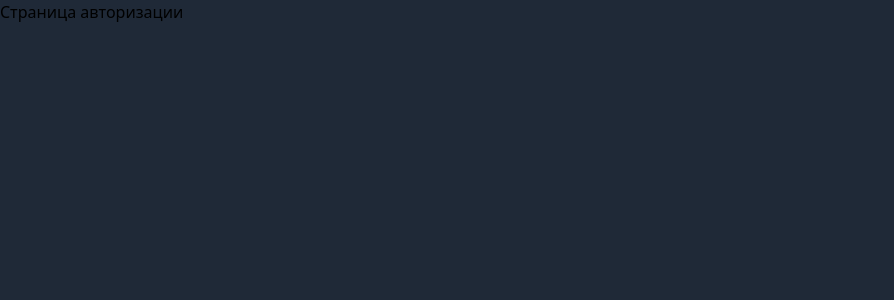
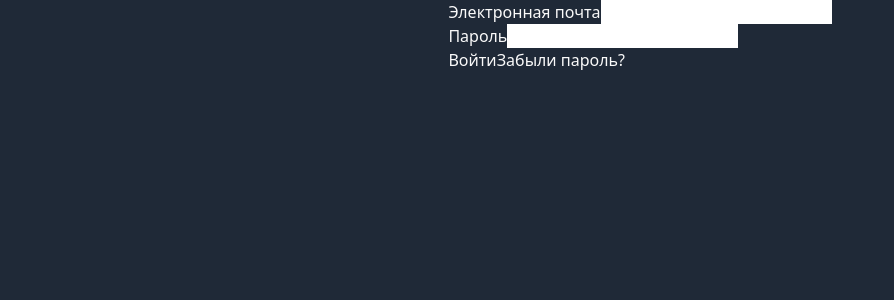
Before and after one commit to juhc/monopoly4u-front, a Vue app: page /login in a window 1280 px wide. Shown: the top 300 px of the page, without its empty margins (0-894 px from the left). Built offline with nearby package versions, Linux system fonts and the light colour scheme.

Commit message:
Добвлен template для страницы авторизации

```diff
--- a/src/components/Board.vue
+++ b/src/components/GameRoomComponents/Board.vue
@@ -1,5 +1,5 @@
 <script setup>
-import { ref, computed, reactive } from 'vue';
+import { ref } from 'vue';
 
 import PropertyField from './Fields/PropertyField.vue'
 import CornerTemplate from './Fields/Templates/CornerTemplate.vue';
@@ -50,8 +50,6 @@ function getFieldDirectionByLineIndex(index) {
 
     return lineIndex % 2 == 1 ? "horizontal" : "vertical"
 }
-
-console.log(fields)
 </script>
 
 <template>
--- a/src/components/Fields/SpecialField.vue
+++ b/src/components/GameRoomComponents/Fields/SpecialField.vue
@@ -4,7 +4,6 @@ import { useAttrs } from 'vue';
 import FieldTemplate from './Templates/FieldTemplate.vue';
 
 const attrs = useAttrs();
-console.log(attrs)
 </script>
 
 <template>
--- a/src/components/LoginForm.vue
+++ b/src/components/LoginForm.vue
@@ -1,3 +1,24 @@
+<script setup>
+import { ref } from 'vue';
+
+
+const login = ref('');
+const password = ref('');
+</script>
+
 <template>
-    Форма авторизации
+    <form class="flex flex-col text-zinc-50">
+        <div>
+            <label for="login">Электронная почта</label>
+            <input v-model="login" class="text-zinc-950" name="login" type="email">
+        </div>
+        <div>
+            <label>Пароль</label>
+            <input v-model="password" class="text-zinc-950" name="password" type="password">
+        </div>
+        <div>
+            <input value="Войти" type="submit">
+            <a href="#">Забыли пароль?</a>
+        </div>
+    </form>
 </template>
--- a/src/views/GameRoomView.vue
+++ b/src/views/GameRoomView.vue
@@ -1,5 +1,5 @@
 <script setup>
-import Board from '@/components/Board.vue';
+import Board from '@/components/GameRoomComponents/Board.vue';
 </script>
 
 <template>
--- a/src/views/LoginView.vue
+++ b/src/views/LoginView.vue
@@ -1,3 +1,9 @@
+<script setup>
+import LoginForm from '@/components/LoginForm.vue';
+</script>
+
 <template>
-    Страница авторизации
+    <div class="flex justify-center">
+        <LoginForm />
+    </div>
 </template>
```
Also changed, not shown: src/components/GameRoomComponents/ActionsHistory.vue (renamed from src/components/ActionsHistory.vue), src/components/GameRoomComponents/Fields/PropertyField.vue (renamed from src/components/Fields/PropertyField.vue), src/components/GameRoomComponents/Fields/Templates/CornerTemplate.vue (renamed from src/components/Fields/Templates/CornerTemplate.vue), src/components/GameRoomComponents/Fields/Templates/FieldTemplate.vue (renamed from src/components/Fields/Templates/FieldTemplate.vue).
